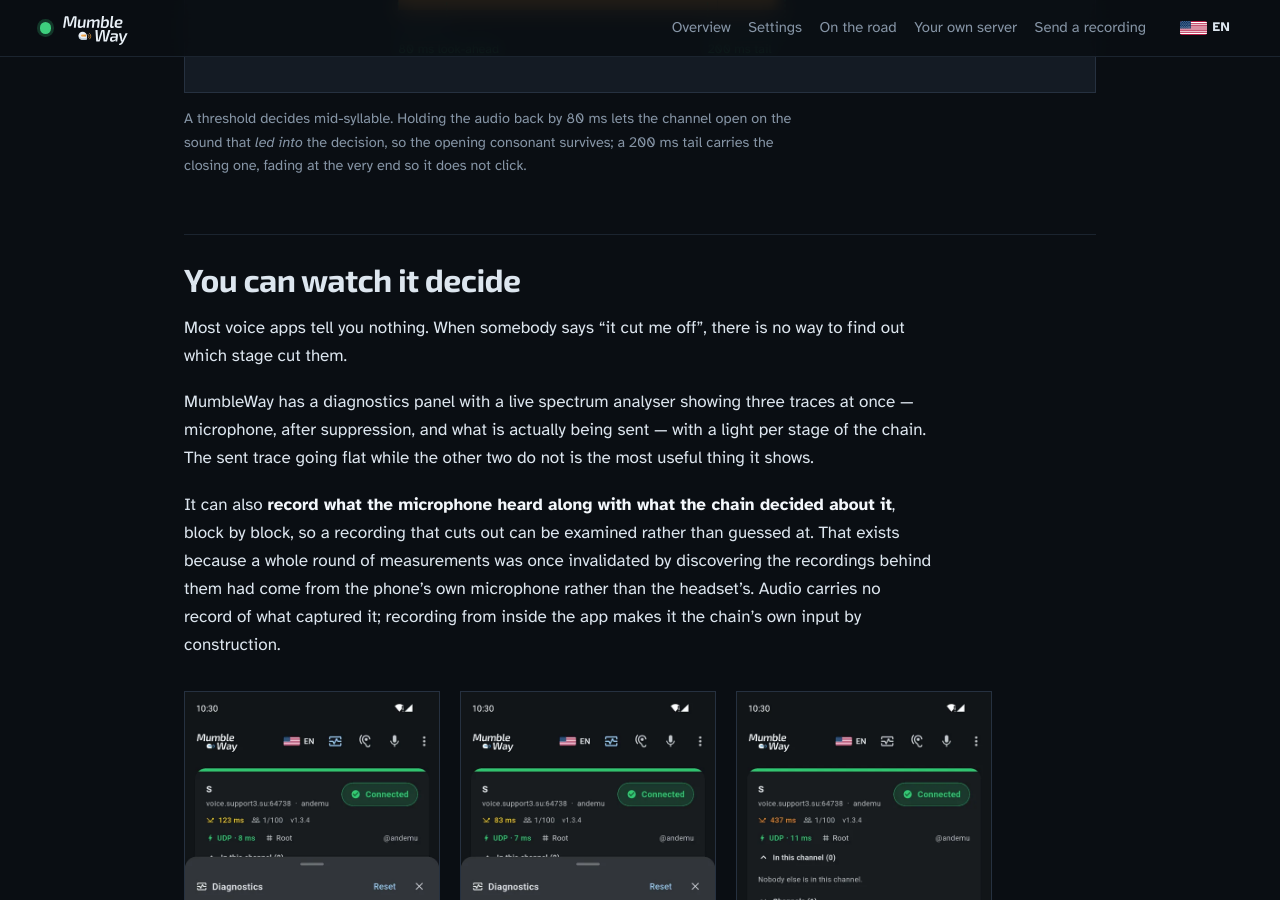
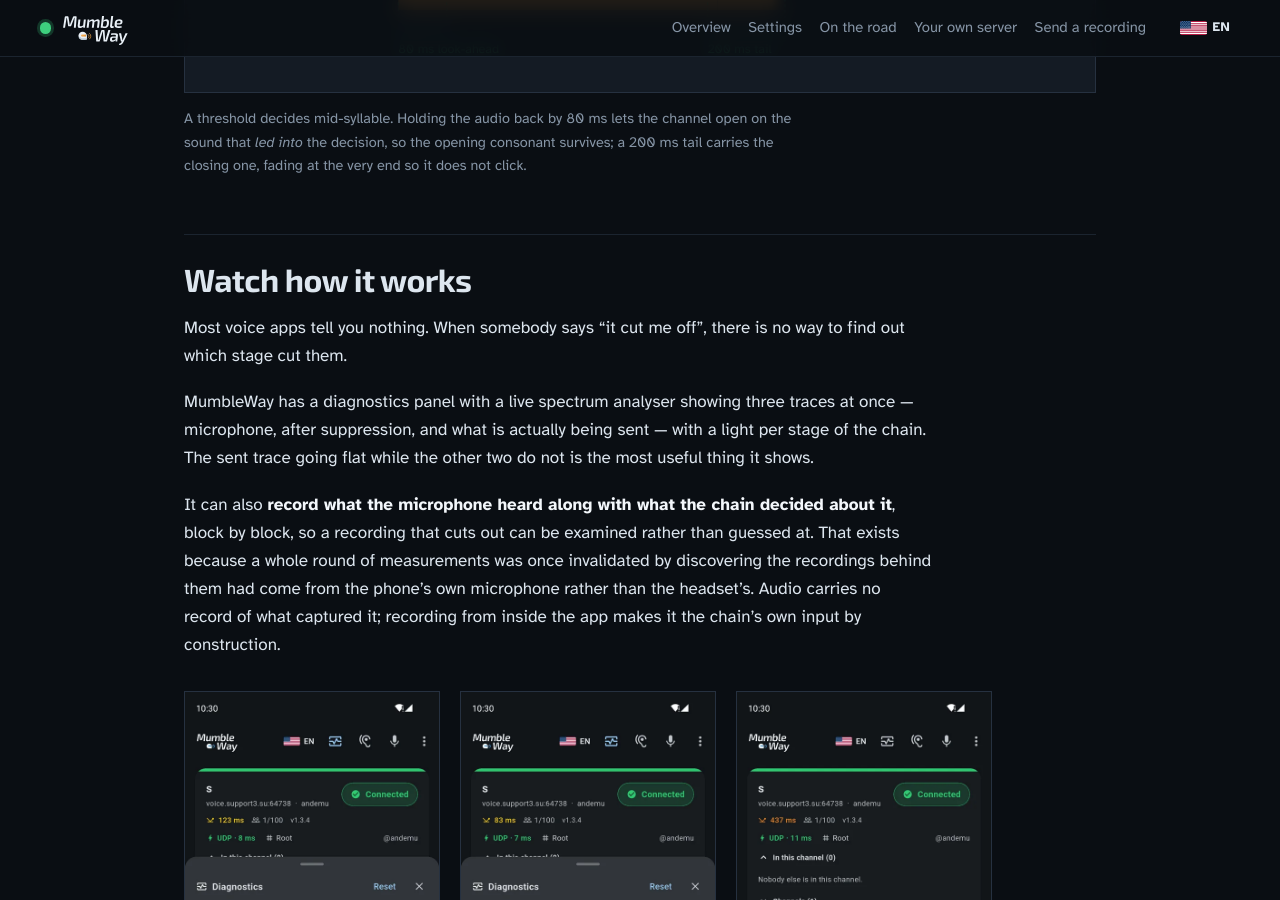
Before and after one commit to zavitax/mumbleway, a Jekyll site: the page built from docs/index.md, in a window 1280 px wide and 900 px high, scrolled down 2546 px. Built offline with Jekyll 4.4.1, drawn with Linux system fonts in a browser that asks for light colours.

Commit message:
Rename the diagnostics heading
'You can watch it decide' -> 'Watch how it works', and the Russian to match.

Co-Authored-By: Claude Opus 5 <noreply@anthropic.com>

```diff
--- a/docs/index.md
+++ b/docs/index.md
@@ -60,7 +60,7 @@ it, and every stage is visible while it runs.
 
 {% include fig-timeline.svg lang=page.lang %}
 
-## You can watch it decide
+## Watch how it works
 
 Most voice apps tell you nothing. When somebody says "it cut me off", there is
 no way to find out which stage cut them.
```
Also changed, not shown: docs/ru/index.md (+1 -1 lines).
